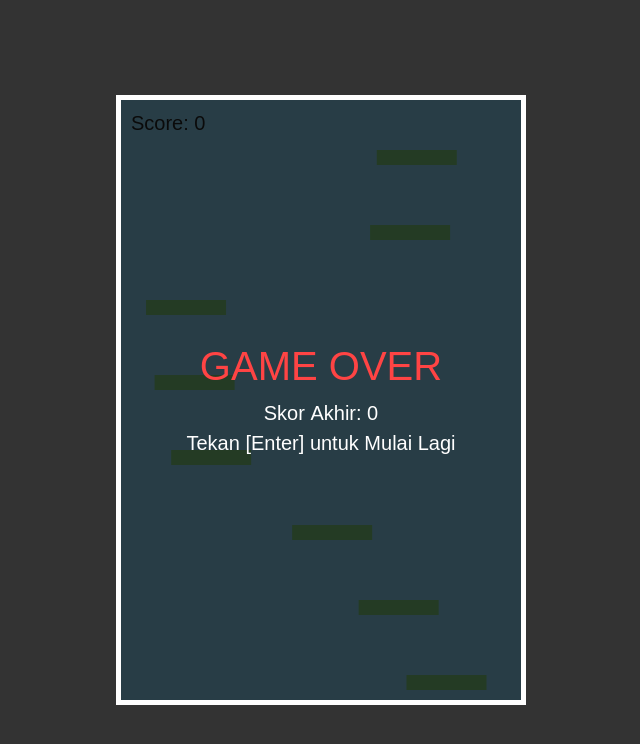
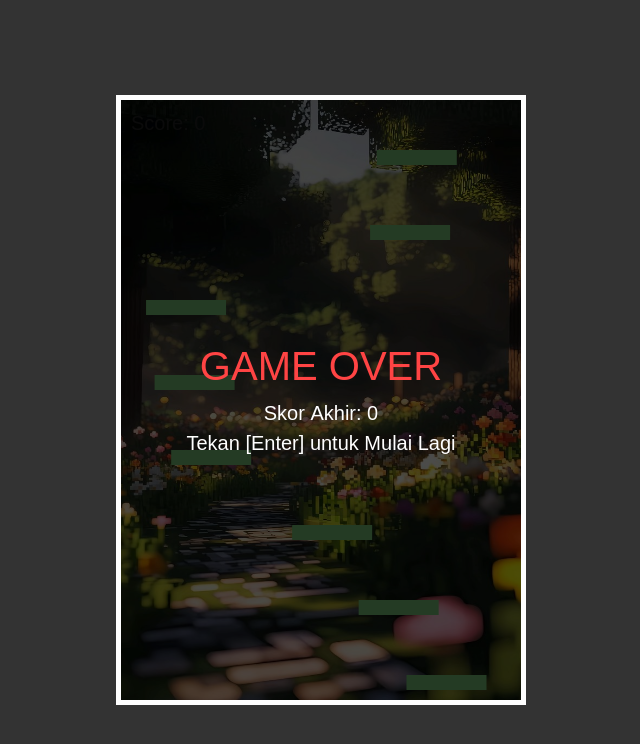
Before and after one commit to azzajjn-jpg/freminet, a plain HTML site: page index.html in a window 1280 px wide. Shown: the whole page, without its empty margins (319-959 px from the left). Drawn offline with Linux system fonts and the light colour scheme.

Commit message:
Update index.html

```diff
--- a/index.html
+++ b/index.html
@@ -55,7 +55,7 @@
 
         var bgImg = new Image();
         // NAMA FILE BACKGROUND DIUBAH MENJADI .JPG
-        bgImg.src = "bg lompat tangga.jpg";
+        bgImg.src = "unduhan.jpg";
 
         // --- Variabel Game State dan Win Condition ---
         var score = 0;
```
